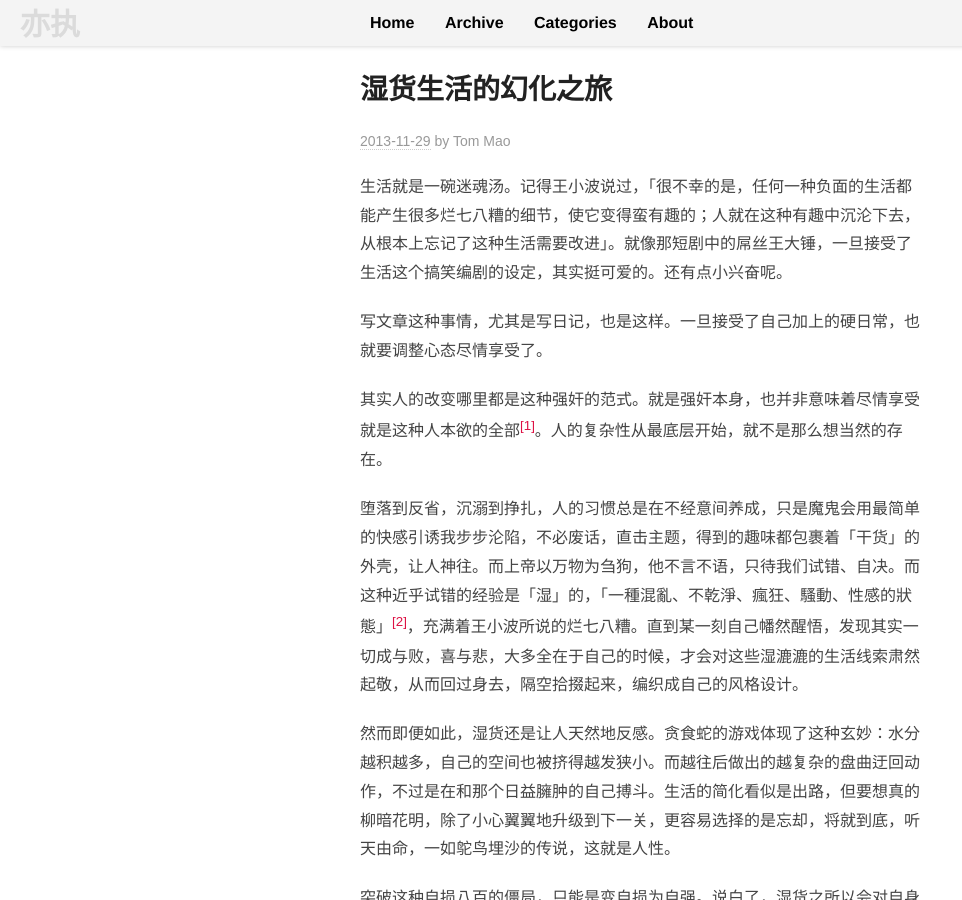
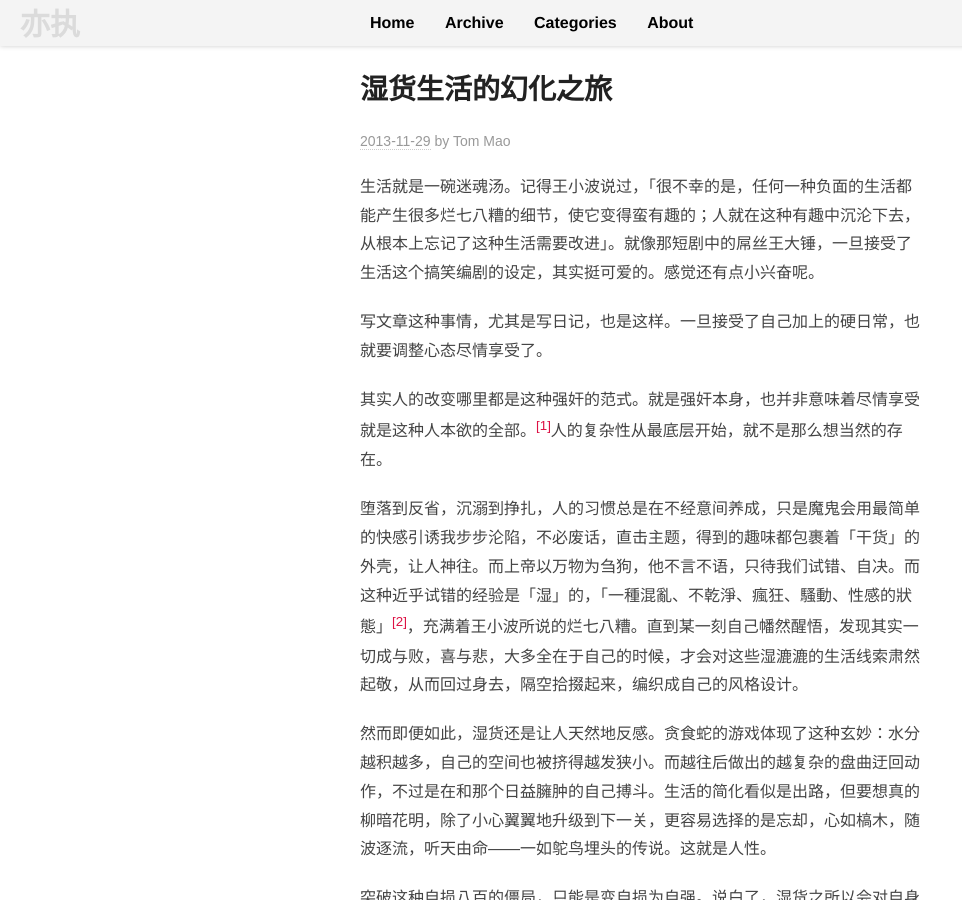
Before and after one commit to fanyange/fanyange.github.io, a Jekyll site: the page built from _posts/2013-11-29-wet-life-changing.md, in a window 1280 px wide and 900 px high. Shown: the whole window, without its empty margins (0-962 px from the left). Built offline with Jekyll 4.4.1, drawn with Linux system fonts in a browser that asks for light colours; some web fonts are replaced; comment, search, counter and statistics services are not loaded.

Commit message:
Edit _posts/2013-11-29-wet-life-changing.md

```diff
--- a/_posts/2013-11-29-wet-life-changing.md
+++ b/_posts/2013-11-29-wet-life-changing.md
@@ -1,15 +1,15 @@
 ---
 layout: post
 title: 湿货生活的幻化之旅
-categories: 日知录
+categories: 忽然想
 ---
 
 
-生活就是一碗迷魂汤。记得王小波说过，「很不幸的是，任何一种负面的生活都能产生很多烂七八糟的细节，使它变得蛮有趣的；人就在这种有趣中沉沦下去，从根本上忘记了这种生活需要改进」。就像那短剧中的屌丝王大锤，一旦接受了生活这个搞笑编剧的设定，其实挺可爱的。还有点小兴奋呢。
+生活就是一碗迷魂汤。记得王小波说过，「很不幸的是，任何一种负面的生活都能产生很多烂七八糟的细节，使它变得蛮有趣的；人就在这种有趣中沉沦下去，从根本上忘记了这种生活需要改进」。就像那短剧中的屌丝王大锤，一旦接受了生活这个搞笑编剧的设定，其实挺可爱的。感觉还有点小兴奋呢。
 
 写文章这种事情，尤其是写日记，也是这样。一旦接受了自己加上的硬日常，也就要调整心态尽情享受了。
 
-其实人的改变哪里都是这种强奸的范式。就是强奸本身，也并非意味着尽情享受就是这种人本欲的全部[^1]。人的复杂性从最底层开始，就不是那么想当然的存在。
+其实人的改变哪里都是这种强奸的范式。就是强奸本身，也并非意味着尽情享受就是这种人本欲的全部。[^1]人的复杂性从最底层开始，就不是那么想当然的存在。
 
 [^1]: 参考知乎的这个回答： <http://www.zhihu.com/question/21991787>
 
@@ -17,7 +17,7 @@ categories: 日知录
 
 [^2]: [濕貨播客：IT 公論 - Apple4us](http://apple4us.com/2013/11/wet-podcast-itgonglun.html)
 
-然而即便如此，湿货还是让人天然地反感。贪食蛇的游戏体现了这种玄妙：水分越积越多，自己的空间也被挤得越发狭小。而越往后做出的越复杂的盘曲迂回动作，不过是在和那个日益臃肿的自己搏斗。生活的简化看似是出路，但要想真的柳暗花明，除了小心翼翼地升级到下一关，更容易选择的是忘却，将就到底，听天由命，一如鸵鸟埋沙的传说，这就是人性。
+然而即便如此，湿货还是让人天然地反感。贪食蛇的游戏体现了这种玄妙：水分越积越多，自己的空间也被挤得越发狭小。而越往后做出的越复杂的盘曲迂回动作，不过是在和那个日益臃肿的自己搏斗。生活的简化看似是出路，但要想真的柳暗花明，除了小心翼翼地升级到下一关，更容易选择的是忘却，心如槁木，随波逐流，听天由命——一如鸵鸟埋头的传说。这就是人性。
 
 突破这种自损八百的僵局，只能是变自损为自强。说白了，湿货之所以会对自身有所损害，不过因为它是外物，引起了不适和排异反应。换个思路，开放胸襟，把它变为自己的一部分，问题本身不就消失了么？——除非我自己根本就不想解决问题（充满问题已经成了我的存在方式，一笑）。的确，比如今天的写作，比如今天的，看书。
 
```
